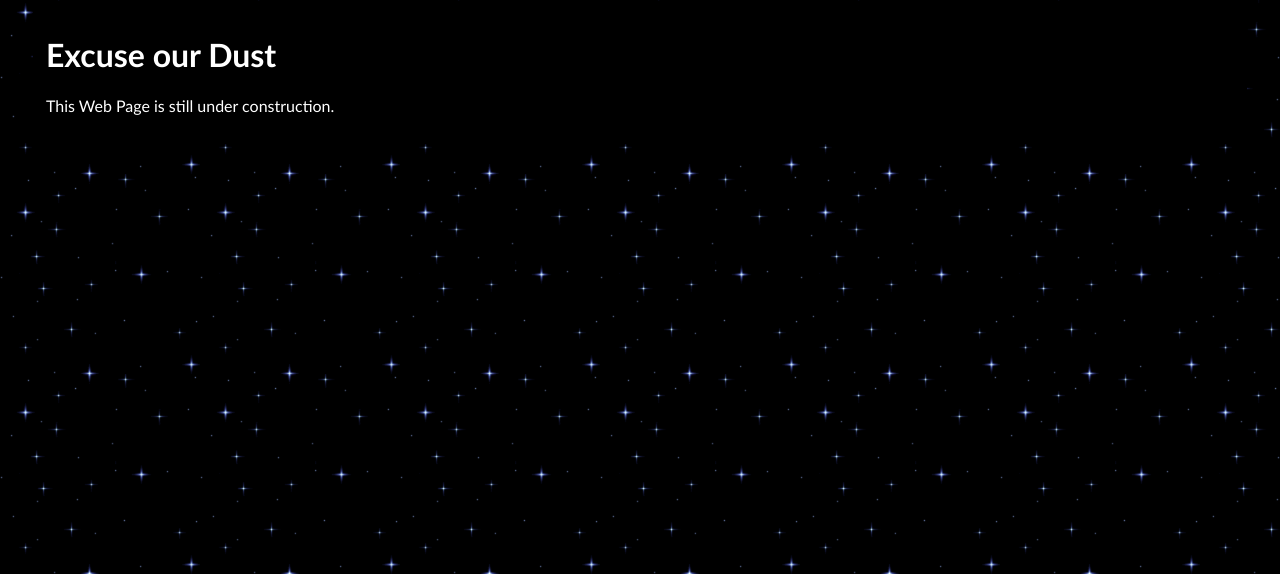
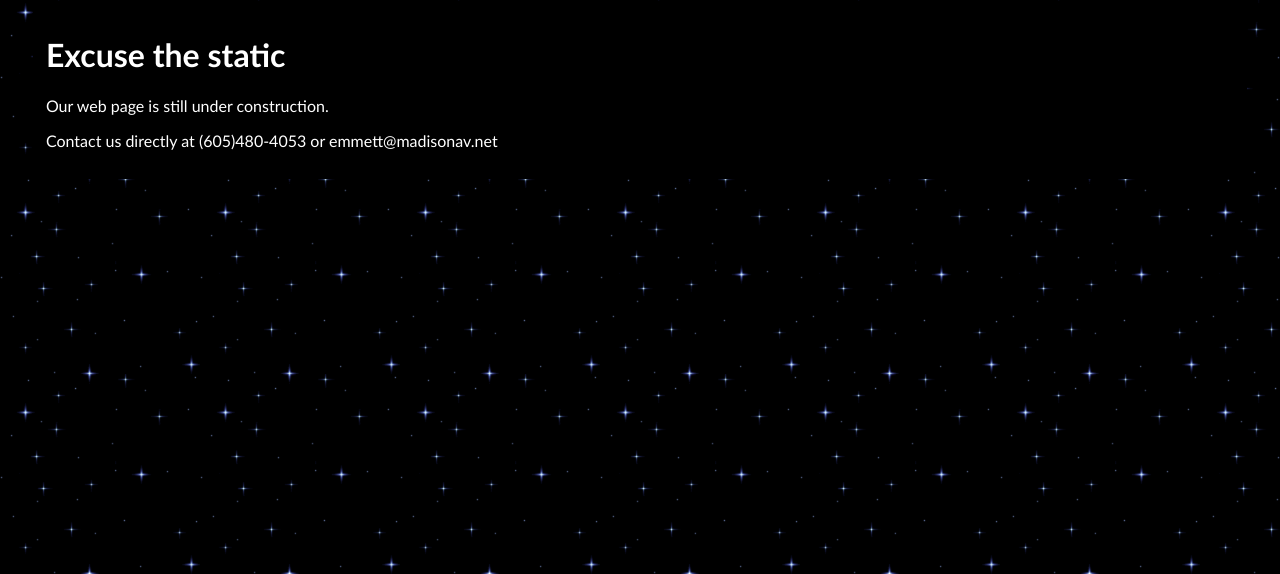
Before and after one commit to bemmett886/madisonav-website, a plain HTML site: page index.html in a window 1280 px wide. Shown: the part 226-800 px from the top of the page. Drawn offline with Linux system fonts and the light colour scheme.

Commit message:
made the construction banner better

```diff
--- a/index.html
+++ b/index.html
@@ -24,8 +24,9 @@
     </div>
 
     <div class="policytext">
-        <h1>Excuse our Dust</h1>
-        <p>This Web Page is still under construction. </p>
+        <h1>Excuse the static</h1>
+        <p>Our web page is still under construction. </p>
+        <p>Contact us directly at (605)480-4053 or emmett@madisonav.net</p>
     </div>
 
 </body>
```
